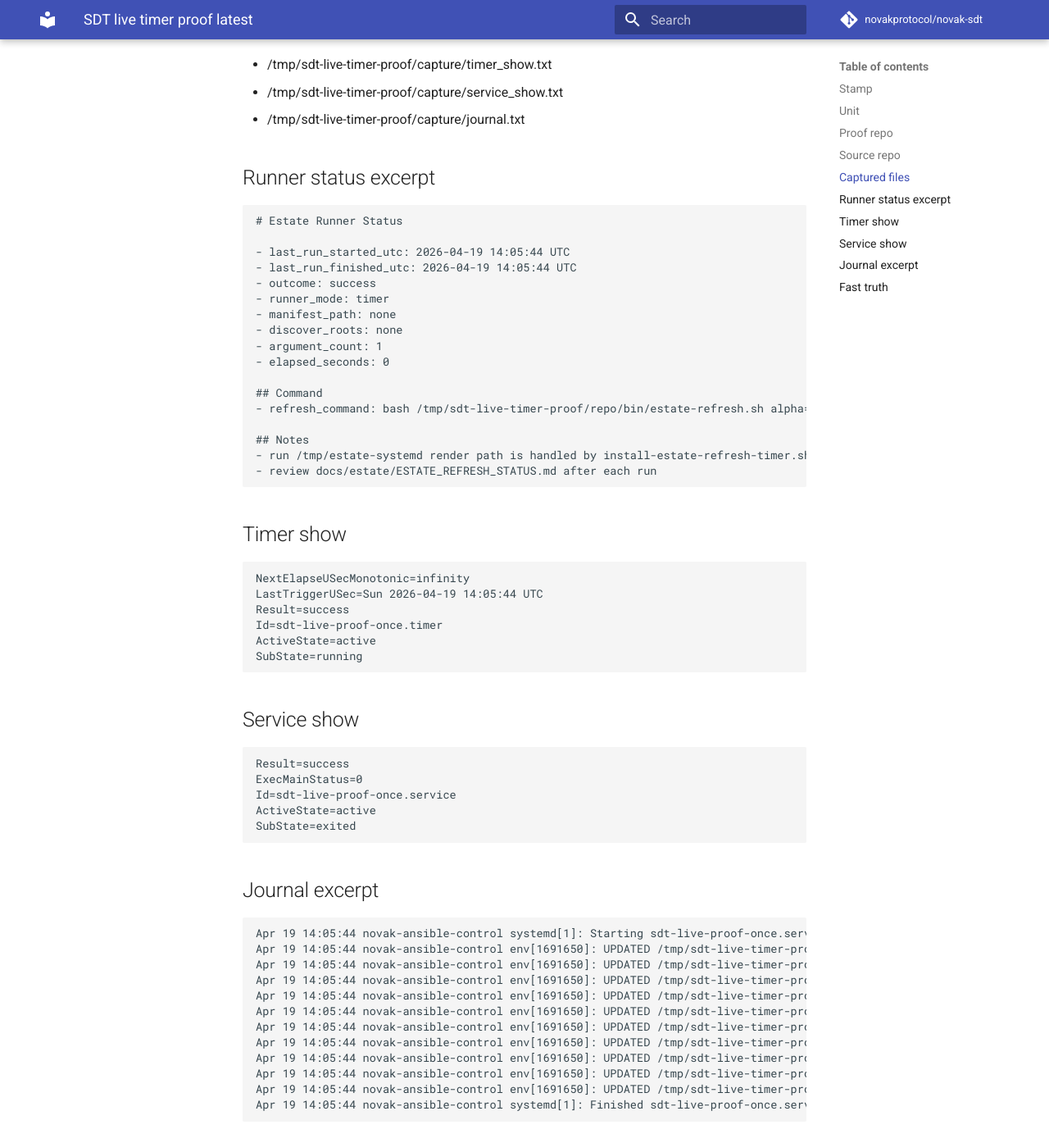
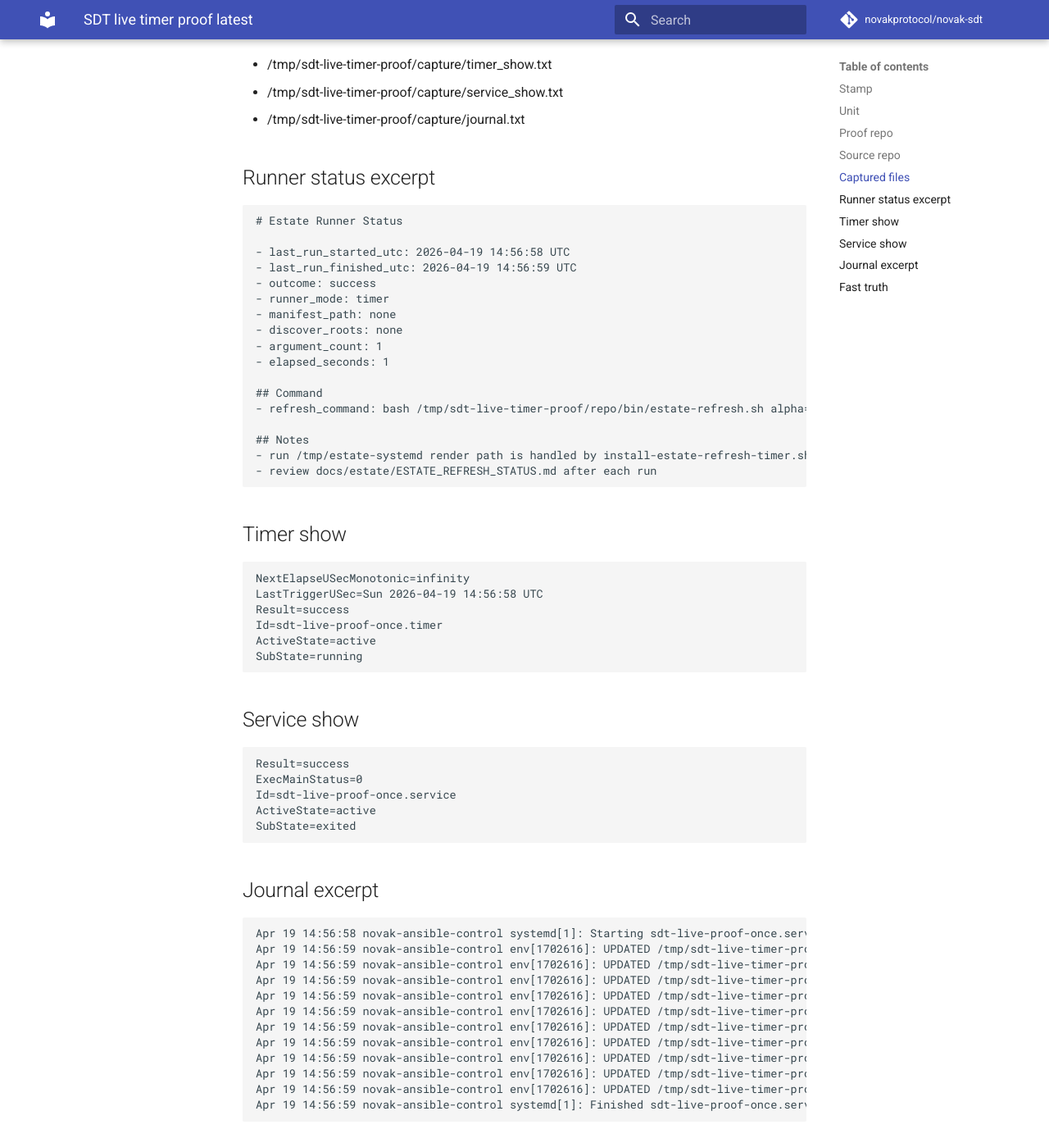
Before and after one commit to novakprotocol/novak-sdt, an MkDocs documentation site: the page built from docs/status/SDT_LIVE_TIMER_PROOF_LATEST.md, in a window 1280 px wide and 1400 px high, scrolled down 679 px. Shown: the top 1394 px of the window at 82% size. Built offline with MkDocs 1.6.1 and Material for MkDocs 9.7.7, drawn with Linux system fonts in a browser that asks for light colours; comment, search, counter and statistics services are not loaded; some of the changed text lies outside the part shown.

Commit message:
ops: refresh proof docs after intent + shell merge

````diff
--- a/docs/status/SDT_LIVE_TIMER_PROOF_LATEST.md
+++ b/docs/status/SDT_LIVE_TIMER_PROOF_LATEST.md
@@ -21,14 +21,14 @@
 ```
 # Estate Runner Status
 
-- last_run_started_utc: 2026-04-19 14:05:44 UTC
-- last_run_finished_utc: 2026-04-19 14:05:44 UTC
+- last_run_started_utc: 2026-04-19 14:56:58 UTC
+- last_run_finished_utc: 2026-04-19 14:56:59 UTC
 - outcome: success
 - runner_mode: timer
 - manifest_path: none
 - discover_roots: none
 - argument_count: 1
-- elapsed_seconds: 0
+- elapsed_seconds: 1
 
 ## Command
 - refresh_command: bash /tmp/sdt-live-timer-proof/repo/bin/estate-refresh.sh alpha=/tmp/sdt-live-timer-proof/source
@@ -41,7 +41,7 @@
 ## Timer show
 ```
 NextElapseUSecMonotonic=infinity
-LastTriggerUSec=Sun 2026-04-19 14:05:44 UTC
+LastTriggerUSec=Sun 2026-04-19 14:56:58 UTC
 Result=success
 Id=sdt-live-proof-once.timer
 ActiveState=active
@@ -59,18 +59,18 @@
 
 ## Journal excerpt
 ```
-Apr 19 14:05:44 novak-ansible-control systemd[1]: Starting sdt-live-proof-once.service - /usr/bin/env bash --noprofile --norc bin/estate-refresh-runner.sh alpha=/tmp/sdt-live-timer-proof/source...
-Apr 19 14:05:44 novak-ansible-control env[1691650]: UPDATED /tmp/sdt-live-timer-proof/repo/docs/estate/ESTATE_HISTORY_SUMMARY.md
-Apr 19 14:05:44 novak-ansible-control env[1691650]: UPDATED /tmp/sdt-live-timer-proof/repo/docs/estate/ESTATE_PRIORITY_QUEUE.md
-Apr 19 14:05:44 novak-ansible-control env[1691650]: UPDATED /tmp/sdt-live-timer-proof/repo/docs/estate/ESTATE_ACTION_QUEUE.md
-Apr 19 14:05:44 novak-ansible-control env[1691650]: UPDATED /tmp/sdt-live-timer-proof/repo/docs/estate/ESTATE_INGEST_SUMMARY.md
-Apr 19 14:05:44 novak-ansible-control env[1691650]: UPDATED /tmp/sdt-live-timer-proof/repo/docs/estate/ESTATE_CATALOG.md
-Apr 19 14:05:44 novak-ansible-control env[1691650]: UPDATED /tmp/sdt-live-timer-proof/repo/docs/estate/ESTATE_REFRESH_STATUS.md
-Apr 19 14:05:44 novak-ansible-control env[1691650]: UPDATED /tmp/sdt-live-timer-proof/repo/docs/estate/ESTATE_ARCHIVE_INDEX.md
-Apr 19 14:05:44 novak-ansible-control env[1691650]: UPDATED /tmp/sdt-live-timer-proof/repo/docs/estate/ESTATE_DELTA.md
-Apr 19 14:05:44 novak-ansible-control env[1691650]: UPDATED /tmp/sdt-live-timer-proof/repo/docs/estate/ESTATE_TRENDS.md
-Apr 19 14:05:44 novak-ansible-control env[1691650]: UPDATED /tmp/sdt-live-timer-proof/repo/estate/archive/estate_refresh_history.ndjson
-Apr 19 14:05:44 novak-ansible-control systemd[1]: Finished sdt-live-proof-once.service - /usr/bin/env bash --noprofile --norc bin/estate-refresh-runner.sh alpha=/tmp/sdt-live-timer-proof/source.
+Apr 19 14:56:58 novak-ansible-control systemd[1]: Starting sdt-live-proof-once.service - /usr/bin/env bash --noprofile --norc bin/estate-refresh-runner.sh alpha=/tmp/sdt-live-timer-proof/source...
+Apr 19 14:56:59 novak-ansible-control env[1702616]: UPDATED /tmp/sdt-live-timer-proof/repo/docs/estate/ESTATE_HISTORY_SUMMARY.md
+Apr 19 14:56:59 novak-ansible-control env[1702616]: UPDATED /tmp/sdt-live-timer-proof/repo/docs/estate/ESTATE_PRIORITY_QUEUE.md
+Apr 19 14:56:59 novak-ansible-control env[1702616]: UPDATED /tmp/sdt-live-timer-proof/repo/docs/estate/ESTATE_ACTION_QUEUE.md
+Apr 19 14:56:59 novak-ansible-control env[1702616]: UPDATED /tmp/sdt-live-timer-proof/repo/docs/estate/ESTATE_INGEST_SUMMARY.md
+Apr 19 14:56:59 novak-ansible-control env[1702616]: UPDATED /tmp/sdt-live-timer-proof/repo/docs/estate/ESTATE_CATALOG.md
+Apr 19 14:56:59 novak-ansible-control env[1702616]: UPDATED /tmp/sdt-live-timer-proof/repo/docs/estate/ESTATE_REFRESH_STATUS.md
+Apr 19 14:56:59 novak-ansible-control env[1702616]: UPDATED /tmp/sdt-live-timer-proof/repo/docs/estate/ESTATE_ARCHIVE_INDEX.md
+Apr 19 14:56:59 novak-ansible-control env[1702616]: UPDATED /tmp/sdt-live-timer-proof/repo/docs/estate/ESTATE_DELTA.md
+Apr 19 14:56:59 novak-ansible-control env[1702616]: UPDATED /tmp/sdt-live-timer-proof/repo/docs/estate/ESTATE_TRENDS.md
+Apr 19 14:56:59 novak-ansible-control env[1702616]: UPDATED /tmp/sdt-live-timer-proof/repo/estate/archive/estate_refresh_history.ndjson
+Apr 19 14:56:59 novak-ansible-control systemd[1]: Finished sdt-live-proof-once.service - /usr/bin/env bash --noprofile --norc bin/estate-refresh-runner.sh alpha=/tmp/sdt-live-timer-proof/source.
 ```
 
 ## Fast truth
````
Also changed, not shown: other parts of docs/status/SDT_LIVE_TIMER_PROOF_LATEST.md (+1 -1 lines), docs/status/SDT_INTERNAL_CANDIDATE_PROOF.md (+1 -1 lines), docs/status/SDT_NOTIFY_N1_LATEST.md (+1 -1 lines).
